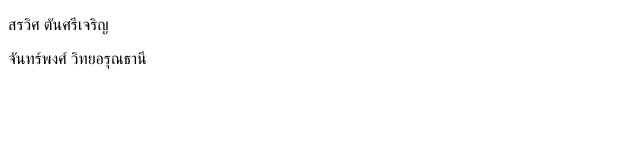
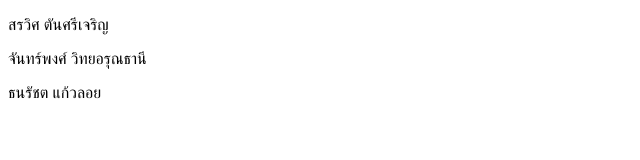
Before and after one commit to sorawit6609650673/workshopmerge, a plain HTML site: page Home.html in a window 1280 px wide. Shown: the whole page, without its empty margins (0-640 px from the left). Drawn offline with Linux system fonts and the light colour scheme.

Commit message:
Initial commit

```diff
--- a/Home.html
+++ b/Home.html
@@ -4,8 +4,9 @@
     <title>Home</title>
         <body>
             <div>
-		<p>สรวิศ ตันศรีเจริญ</p>
+		        <p>สรวิศ ตันศรีเจริญ</p>
                 <p>จันทร์พงศ์ วิทยอรุณธานี</p>
+                <p>ธนรัชต แก้วลอย</p>
             </div>
         </body>
 </html>
```
